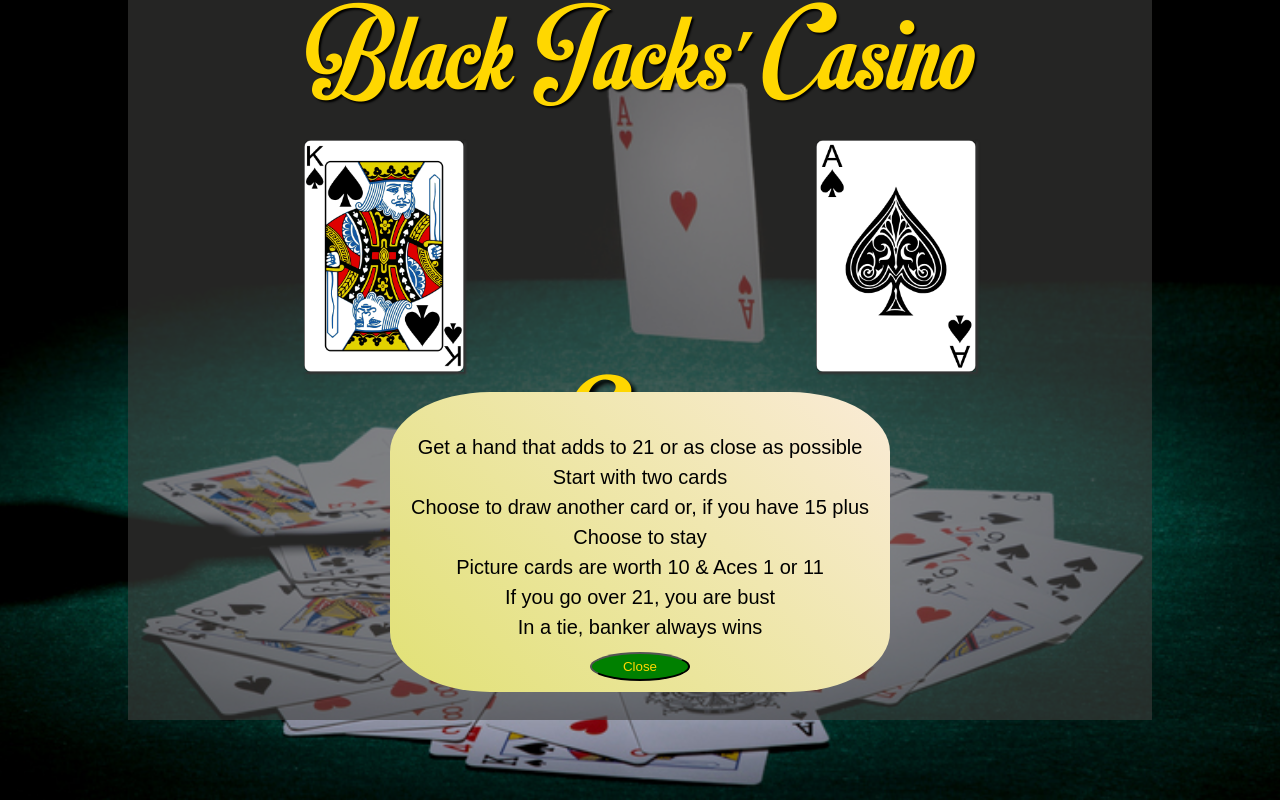
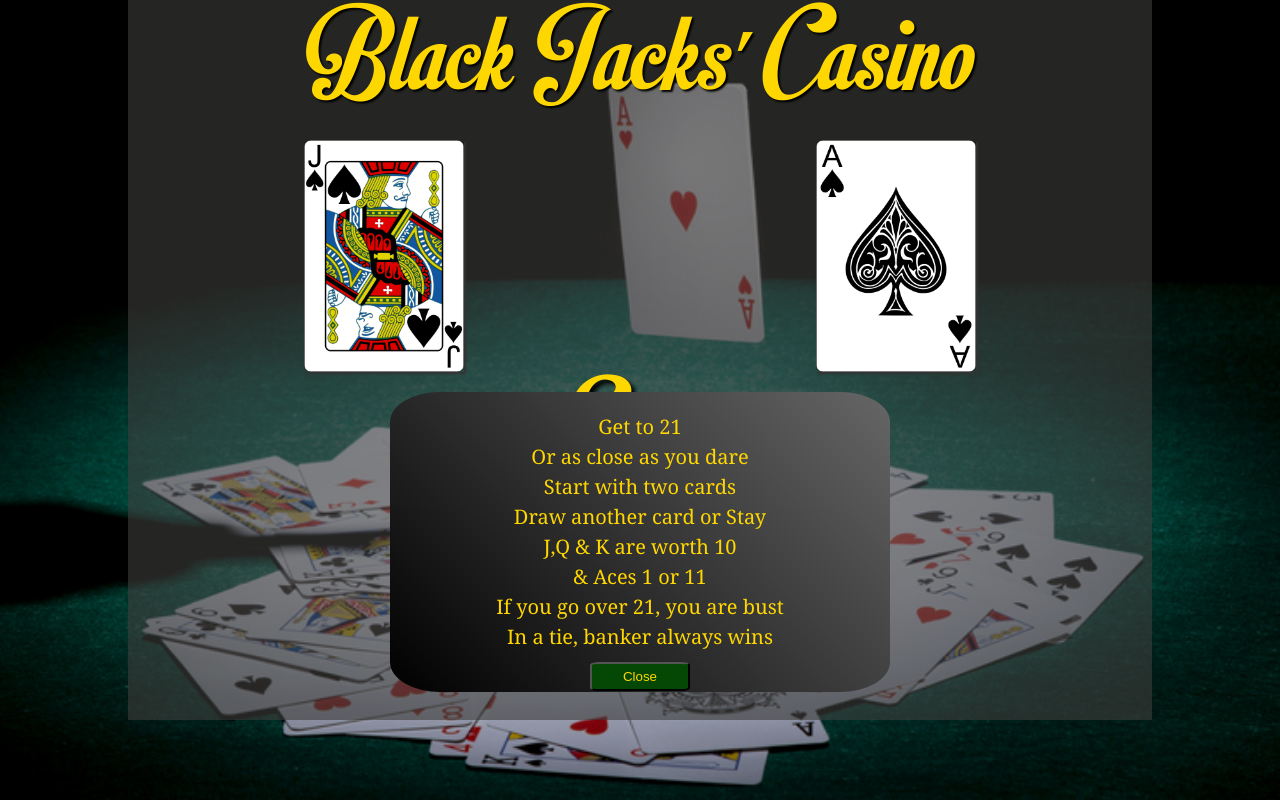
Before and after one commit to Braxxian/5P_P2, a plain HTML site: page index.html in a window 1280 px wide. Both pictures are taken after a click on the element "How to play". Drawn offline with Linux system fonts and the light colour scheme.

Commit message:
gave modal a darker background and brighter text

```diff
--- a/assets/css/style.css
+++ b/assets/css/style.css
@@ -96,22 +96,23 @@ a {
 /* Modal styles */
 .modal-hero {
     display: none;
-    border-radius: 20%;
+    border-radius: 10%;
     margin-top: 2rem;
     position: absolute;
     z-index: 1;
     left: 2;
-    width: 30rem;
-    height: 28rem;
-    background-image: linear-gradient(45deg, rgb(225, 225, 117),antiquewhite);
+    width: 25rem;
+    height: 25rem;
+    background-image:linear-gradient(45deg,black, #666666);
 }
 
 .modal-instructions {
-    font-family: Arial, Helvetica, sans-serif;
-    font-size: 1.6rem;
+    font-family: Georgia, 'Times New Roman', Times, serif;
+    color: gold;
+    font-size: 1.8rem;
     line-height: 2rem;
     text-align: center;
-    margin-top: 2.5rem;
+    margin-top: 2rem;
     padding-left: 0.5rem;
     padding-right: 0.5rem;
 }
@@ -119,9 +120,9 @@ a {
 .close-modal {
     width: 10rem;
     margin: 1rem;
-    border-radius: 50%;
+    border-radius: 10%;
     padding: 5px 5px;
-    background-color: green;
+    background-color: rgb(5, 71, 5);
     color: gold;
 }
 .close-modal:hover{
@@ -288,7 +289,6 @@ a {
     }
 
     .modal-instructions {
-        margin-top: 4rem;
         font-size: 2rem;
         line-height: 3rem;
     }
--- a/index.html
+++ b/index.html
@@ -15,7 +15,7 @@
     <main class="overlay">
         <header class="golden-text">Black Jacks' Casino</header>
         <div class=card-wrapper>
-            <img class="card-size" src="assets/images/cards/K-S.png" alt="king of spades">
+            <img class="card-size" src="assets/images/cards/J-S.png" alt="king of spades">
             <img class="card-size" src="assets/images/cards/A-S.png" alt="ace of spades">
         </div>
         <div class="enter-play-wrapper">
@@ -27,11 +27,12 @@
             <!--the modal-->
             <div id="how-to-play" class="modal-hero">
                 <div class="modal-instructions">
-                    <p>Get a hand that adds to 21 or as close as possible</p>
+                    <p>Get to 21</p>
+                    <p>Or as close as you dare</p>
                     <p>Start with two cards</p>
-                    <p>Choose to draw another card or, if you have 15 plus</p>
-                    <p>Choose to stay</p>
-                    <p>Picture cards are worth 10 & Aces 1 or 11</p>
+                    <p>Draw another card or Stay</p>
+                    <p>J,Q & K are worth 10</p>
+                    <p> & Aces 1 or 11</p>
                     <p>If you go over 21, you are bust</p>
                     <p>In a tie, banker always wins</p>
                     <button class="close-modal" onclick="closeModal()" aria-label="close insructions">Close</button>
```
